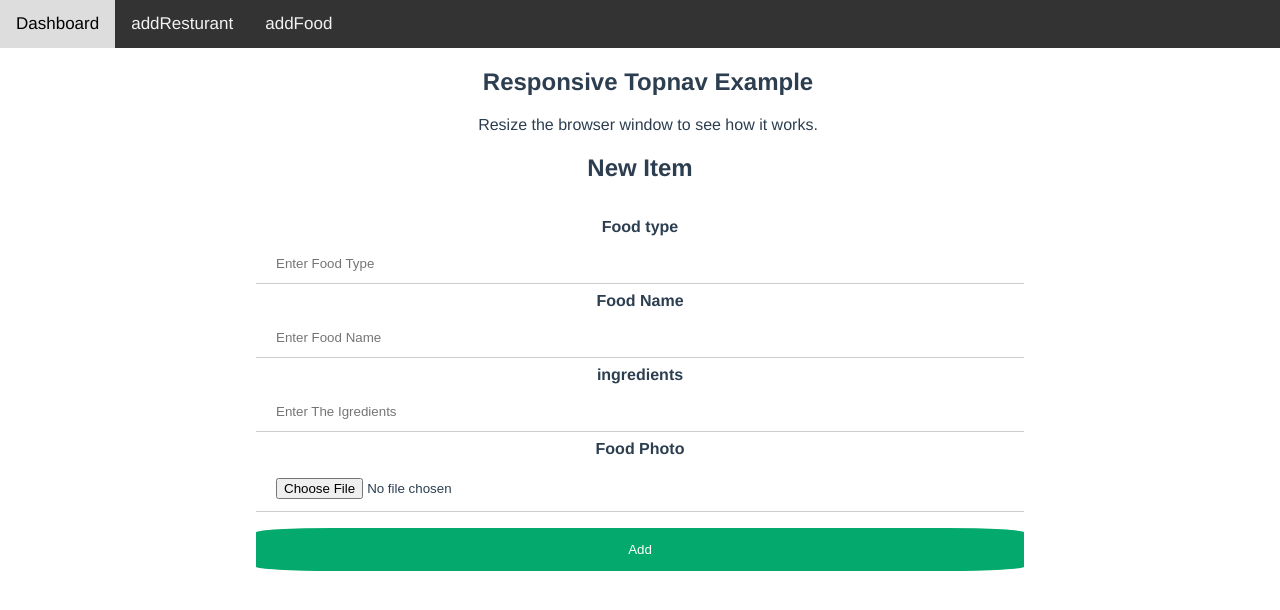
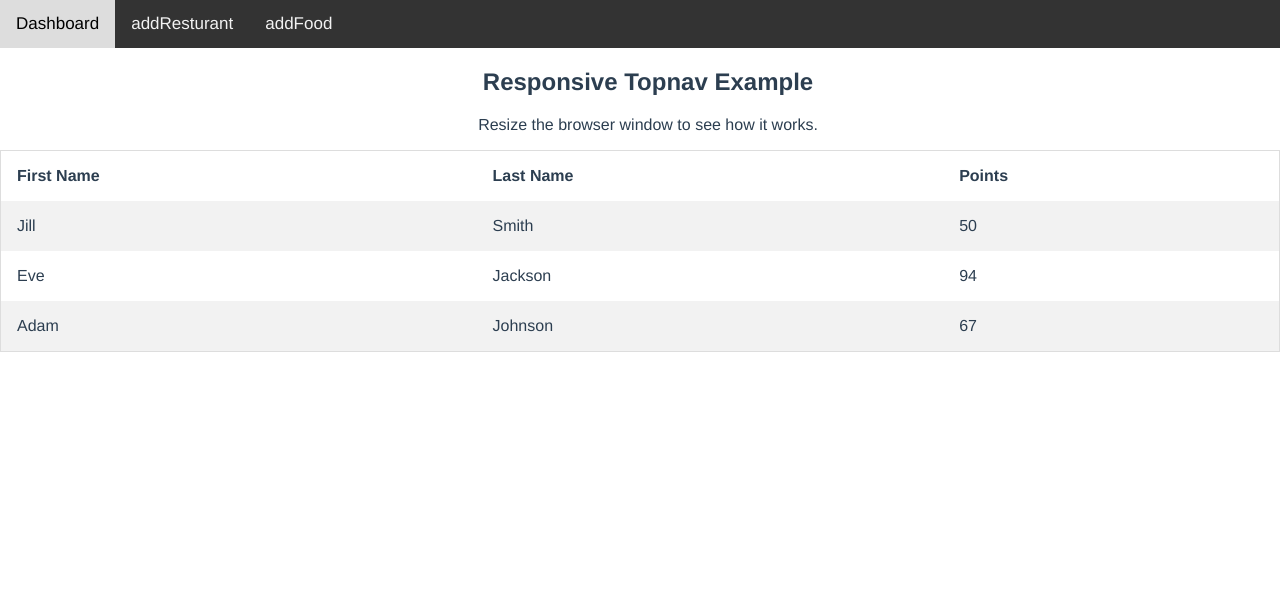
Before and after one commit to Mohammadol/menuResturant, a Vue app: page / in a window 1280 px wide. Shown: the top 610 px of the page. Built offline with nearby package versions, Linux system fonts and the light colour scheme.

Commit message:
adding dashboard vue

```diff
--- /dev/null
+++ b/src/components/zebraTable.vue
@@ -0,0 +1,41 @@
+<template>
+  <table>
+    <tr>
+      <th>First Name</th>
+      <th>Last Name</th>
+      <th>Points</th>
+    </tr>
+    <tr>
+      <td>Jill</td>
+      <td>Smith</td>
+      <td>50</td>
+    </tr>
+    <tr>
+      <td>Eve</td>
+      <td>Jackson</td>
+      <td>94</td>
+    </tr>
+    <tr>
+      <td>Adam</td>
+      <td>Johnson</td>
+      <td>67</td>
+    </tr>
+  </table>
+</template>
+<style>
+table {
+  border-collapse: collapse;
+  border-spacing: 0;
+  width: 100%;
+  border: 1px solid #ddd;
+}
+
+th, td {
+  text-align: left;
+  padding: 16px;
+}
+
+tr:nth-child(even) {
+  background-color: #f2f2f2;
+}
+</style>
--- a/src/router/index.js
+++ b/src/router/index.js
@@ -1,7 +1,7 @@
 import { createRouter, createWebHistory } from 'vue-router'
 import addFood from '../views/addFood.vue'
 import resturant from '../views/resturant.vue'
-import dashBoard from '../views/addFood.vue'
+import dashBoard from '../views/dashBoard.vue'
 
 const routes = [
   { path: '/', name:dashBoard, component: dashBoard },
--- /dev/null
+++ b/src/views/dashBoard.vue
@@ -0,0 +1,17 @@
+<template>
+  <zebraTable></zebraTable>
+</template>
+
+<script>
+import zebraTable from '@/components/zebraTable.vue';
+export default {
+    components:{
+        zebraTable
+    }
+
+}
+</script>
+
+<style>
+
+</style>
```
